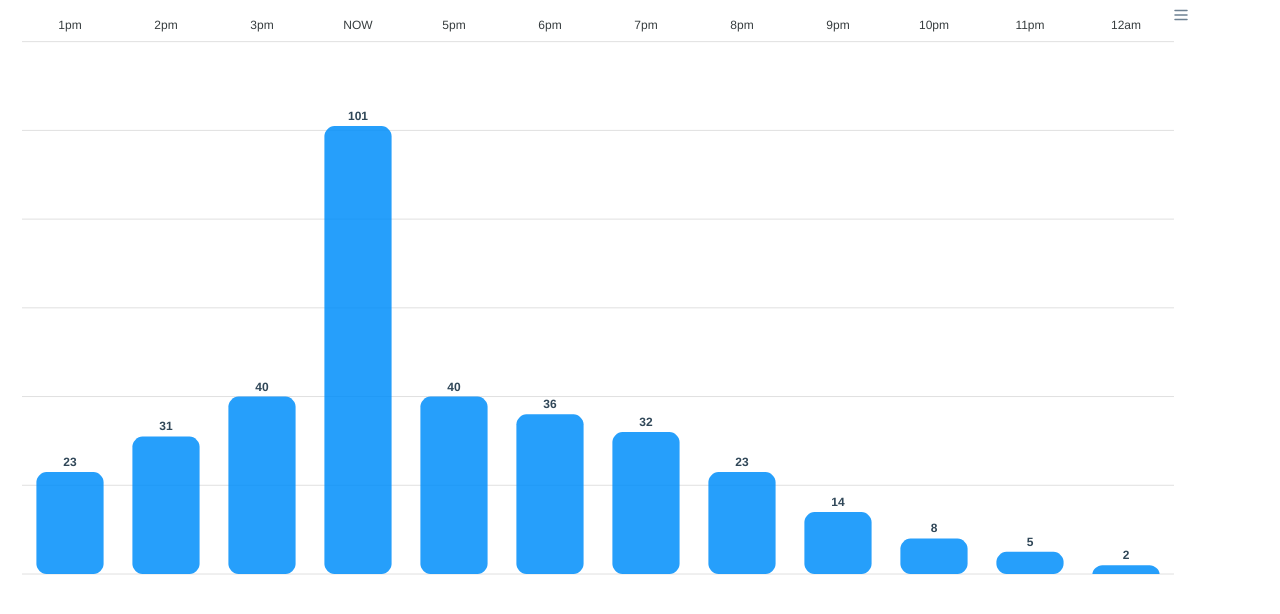
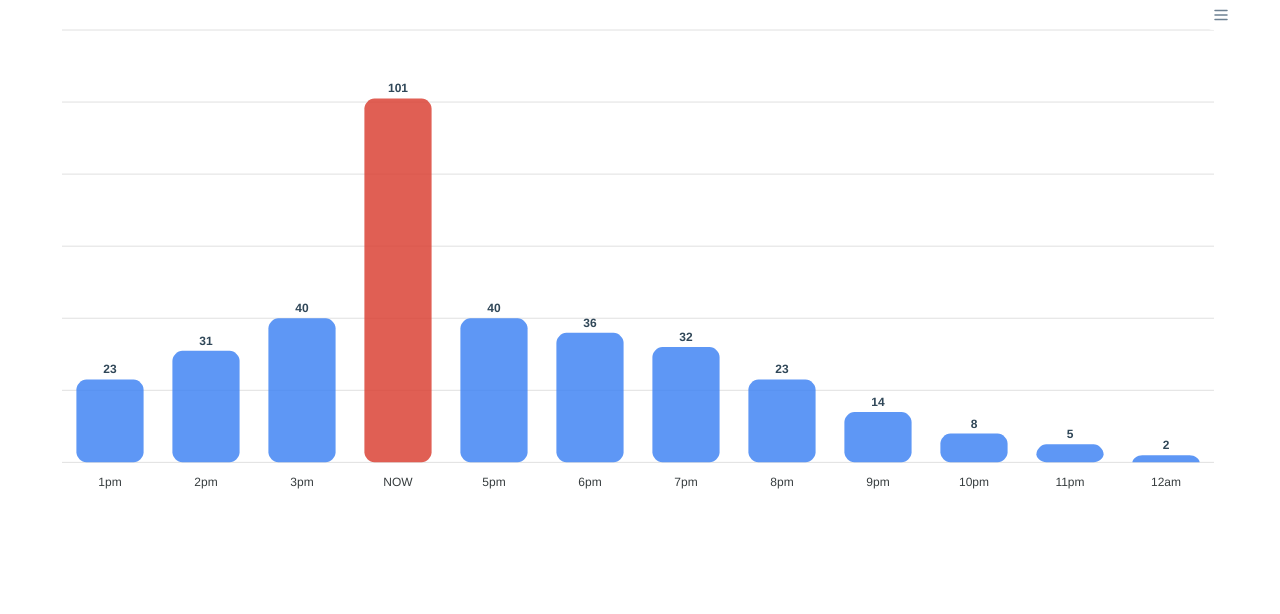
Before and after one commit to raynguyen2505/325-code-prototype, a React (Create React App) app: page / in a window 1280 px wide. Shown: the top 614 px of the page. Built offline with nearby package versions, Linux system fonts and the light colour scheme.

Commit message:
Update chart!

```diff
--- a/src/App.js
+++ b/src/App.js
@@ -11,6 +11,13 @@ class App extends Component {
             data: ["23", "31", "40", "101", "40", "36", "32", "23", "14", "8", "5", "2"]
           }],
           options: {
+            colors: [function({ value, seriesIndex, w }) {
+                if (value < 50) {
+                    return '#4285F4'
+                } else {
+                    return '#DB4437'
+                }
+            }],
             chart: {
               height: 350,
               type: 'bar',
@@ -37,7 +44,7 @@ class App extends Component {
 
             xaxis: {
               categories: ["1pm", "2pm", "3pm", "NOW", "5pm", "6pm", "7pm", "8pm", "9pm", "10pm", "11pm", "12am"],
-              position: 'top',
+              position: 'bottom',
               axisBorder: {
                 show: false
               },
@@ -89,7 +96,8 @@ class App extends Component {
               series={this.state.series}
               type="bar"
               width="1200"
-              height="600"
+              height="500"
+              align='center'
             />
           </div>
         </div>
```
